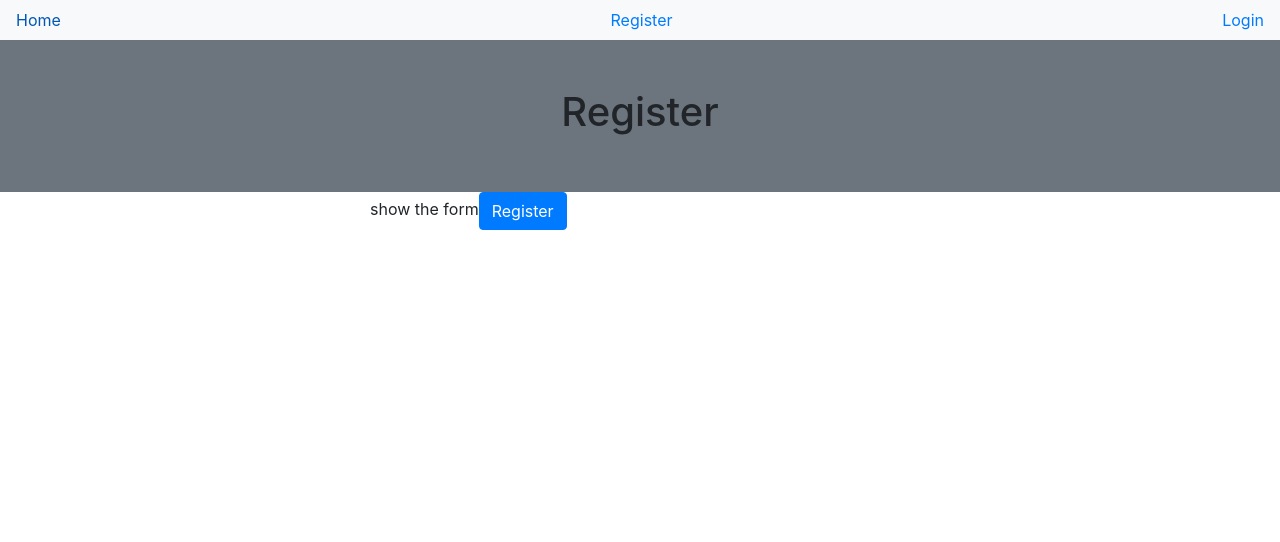
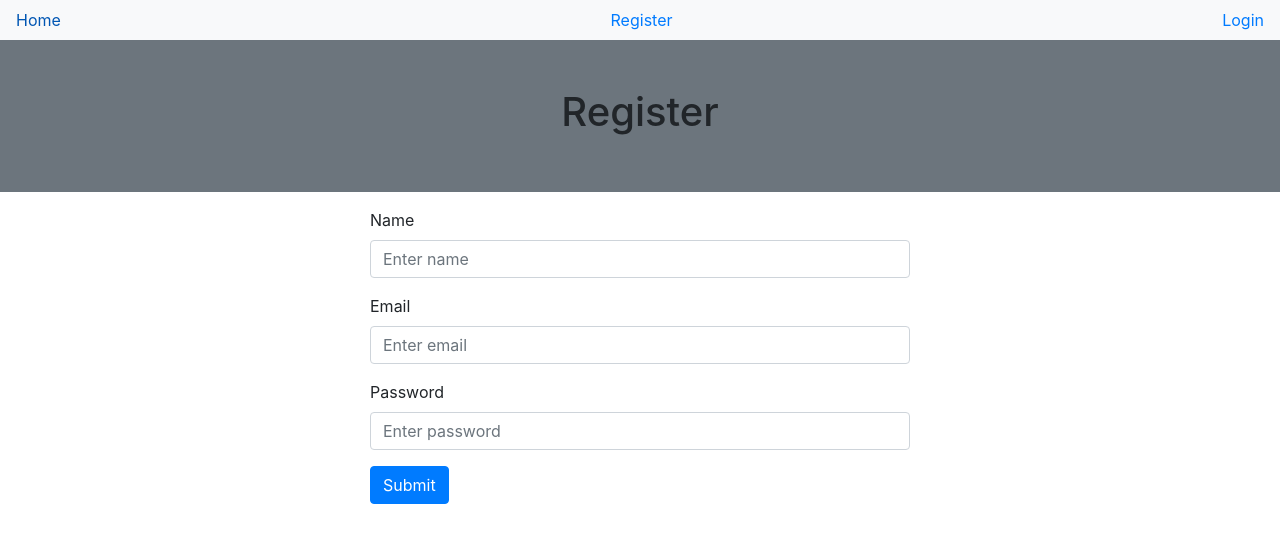
Before and after one commit to David-mwendwa/hotel-booking-app, a React (Create React App) app in the folder client/: page /register in a window 1280 px wide. Shown: the top 542 px of the page. Built offline with nearby package versions, Linux system fonts and the light colour scheme; a web font is replaced by a local one.

Commit message:
add register form

```diff
--- a/client/src/auth/Register.js
+++ b/client/src/auth/Register.js
@@ -5,8 +5,9 @@
   const [email, setEmail] = useState('');
   const [password, setPassword] = useState('');
 
-  const handleSubmit = () => {
-    alert('send user info to backend');
+  const handleSubmit = (e) => {
+    e.preventDefault();
+    console.log({ name, email, password });
   };
 
   return (
@@ -17,9 +18,44 @@
       <div className='container'>
         <div className='row'>
           <div className='col-md-6 offset-md-3'>
-            <form onSubmit={handleSubmit}>
-              show the form
-              <button type='submit' className='btn btn-primary'>Register</button>
+            <form onSubmit={handleSubmit} className='mt-3'>
+              <div className='form-group'>
+                <label htmlFor='name_field' className='form-label'>
+                  Name
+                </label>
+                <input
+                  type='text'
+                  className='form-control'
+                  placeholder='Enter name'
+                  value={name}
+                  onChange={(e) => setName(e.target.value)}
+                />
+              </div>
+              <div className='form-group'>
+                <label htmlFor='email_field' className='form-label'>
+                  Email
+                </label>
+                <input
+                  type='email'
+                  className='form-control'
+                  placeholder='Enter email'
+                  value={email}
+                  onChange={(e) => setEmail(e.target.value)}
+                />
+              </div>
+              <div className='form-group'>
+                <label htmlFor='password_field' className='form-label'>
+                  Password
+                </label>
+                <input
+                  type='password'
+                  className='form-control'
+                  placeholder='Enter password'
+                  value={password}
+                  onChange={(e) => setPassword(e.target.value)}
+                />
+              </div>
+              <button className='btn btn-primary'>Submit</button>
             </form>
           </div>
         </div>
```
